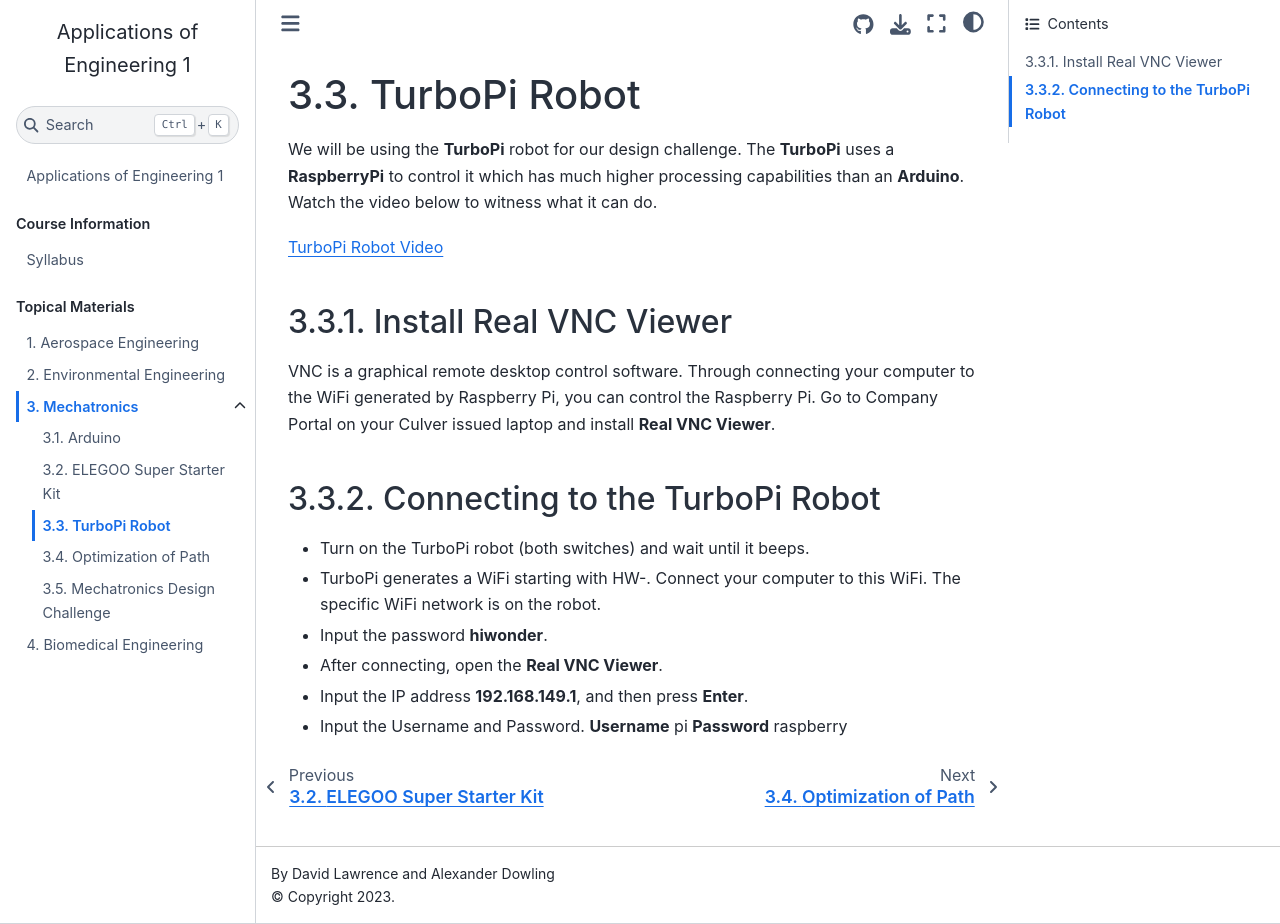
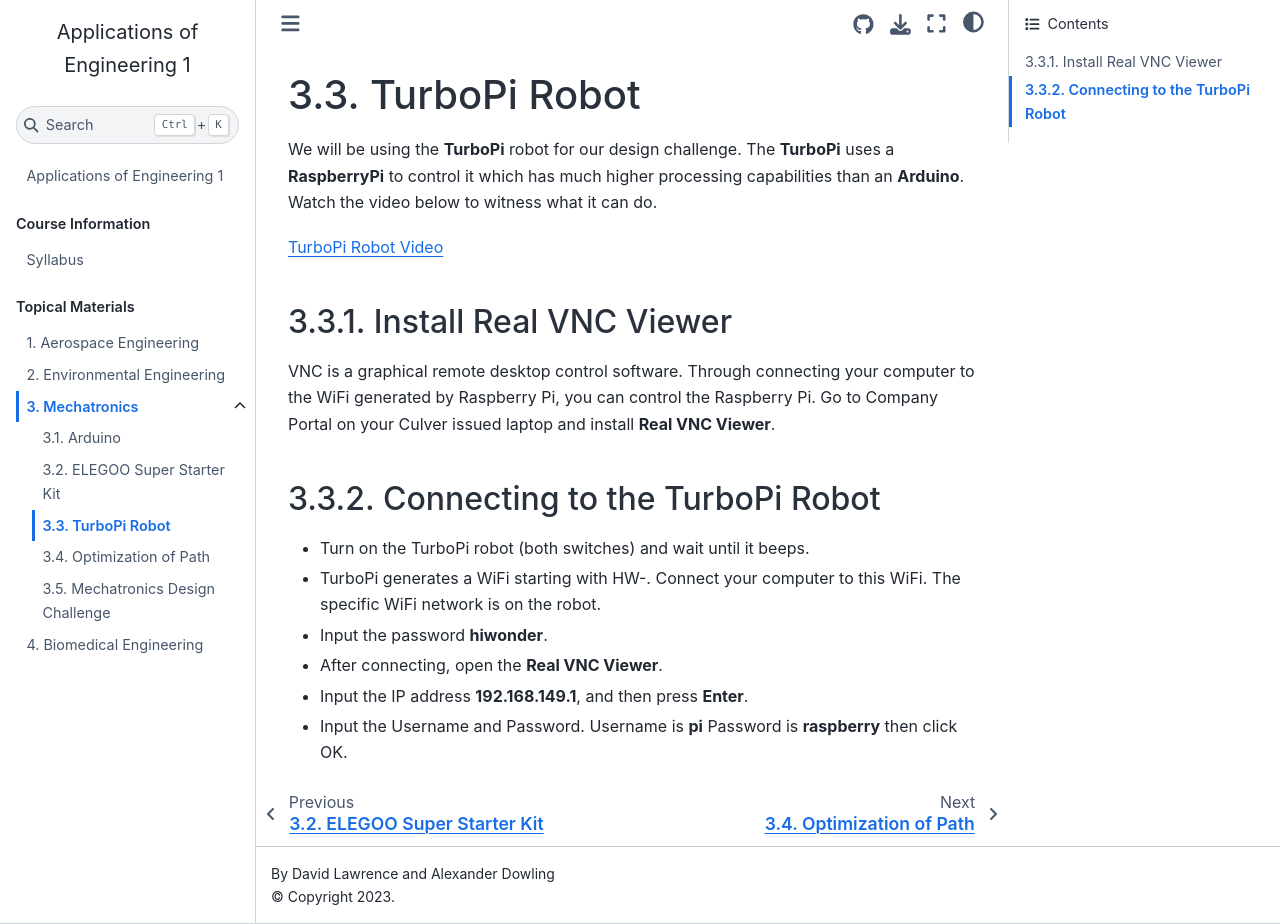
Before and after one commit to Culver-Academies/engineering1, a Jupyter Book: the page built from mech/TurboPi.md, in a window 1280 px wide and 924 px high. Built offline with Jupyter Book 1.0.4 settings and Sphinx 7.4.7 and the Sphinx Book theme 1.1.4, drawn with Linux system fonts in a browser that asks for light colours.

Commit message:
Update TurboPi.md

```diff
--- a/mech/TurboPi.md
+++ b/mech/TurboPi.md
@@ -18,4 +18,4 @@ computer to the WiFi generated by Raspberry Pi, you can control the Raspberry Pi
 * Input the password **hiwonder**.
 * After connecting, open the **Real VNC Viewer**.
 * Input the IP address **192.168.149.1**, and then press **Enter**.
-* Input the Username and Password. **Username** pi   **Password** raspberry
+* Input the Username and Password. Username is **pi**  Password is **raspberry** then click OK.
```
